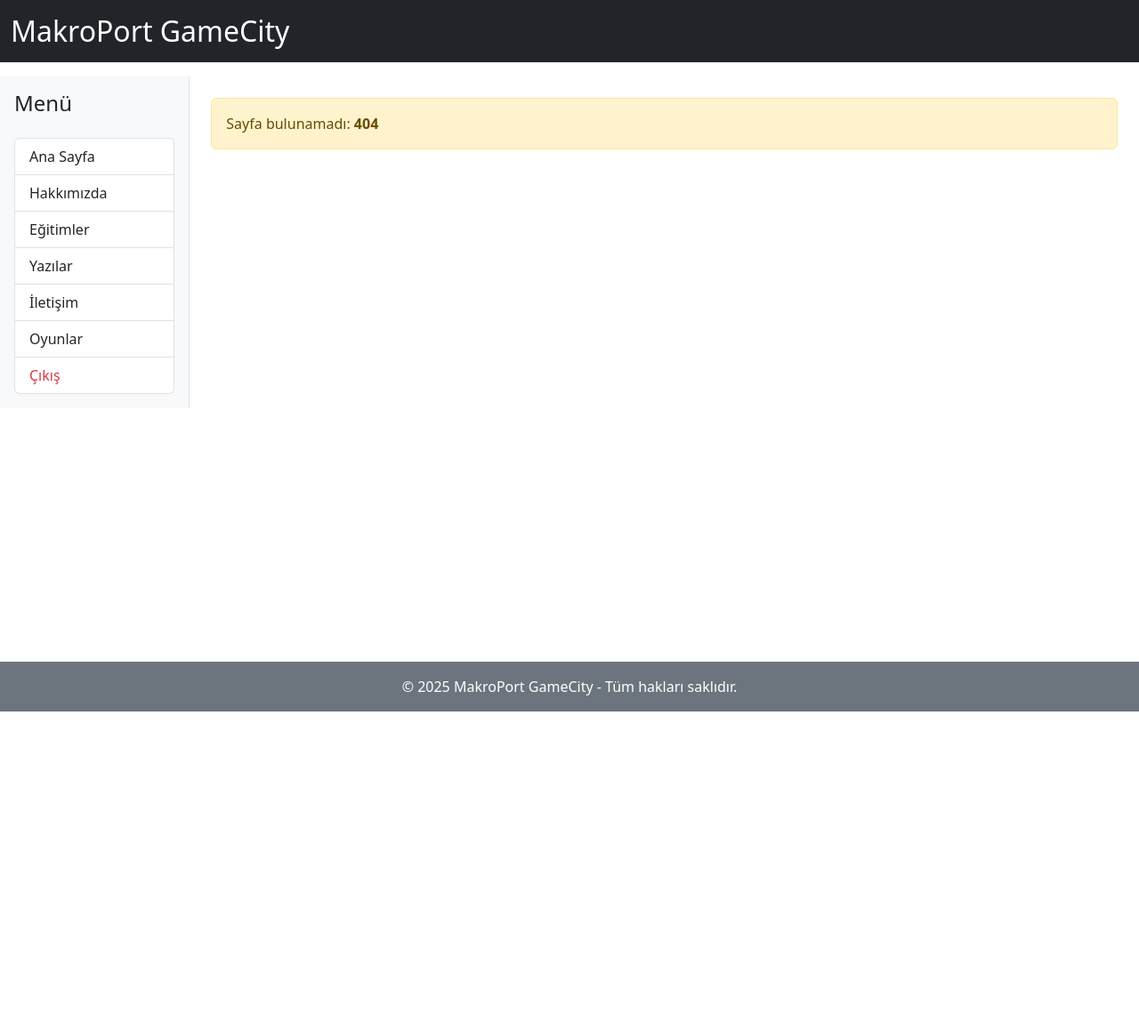
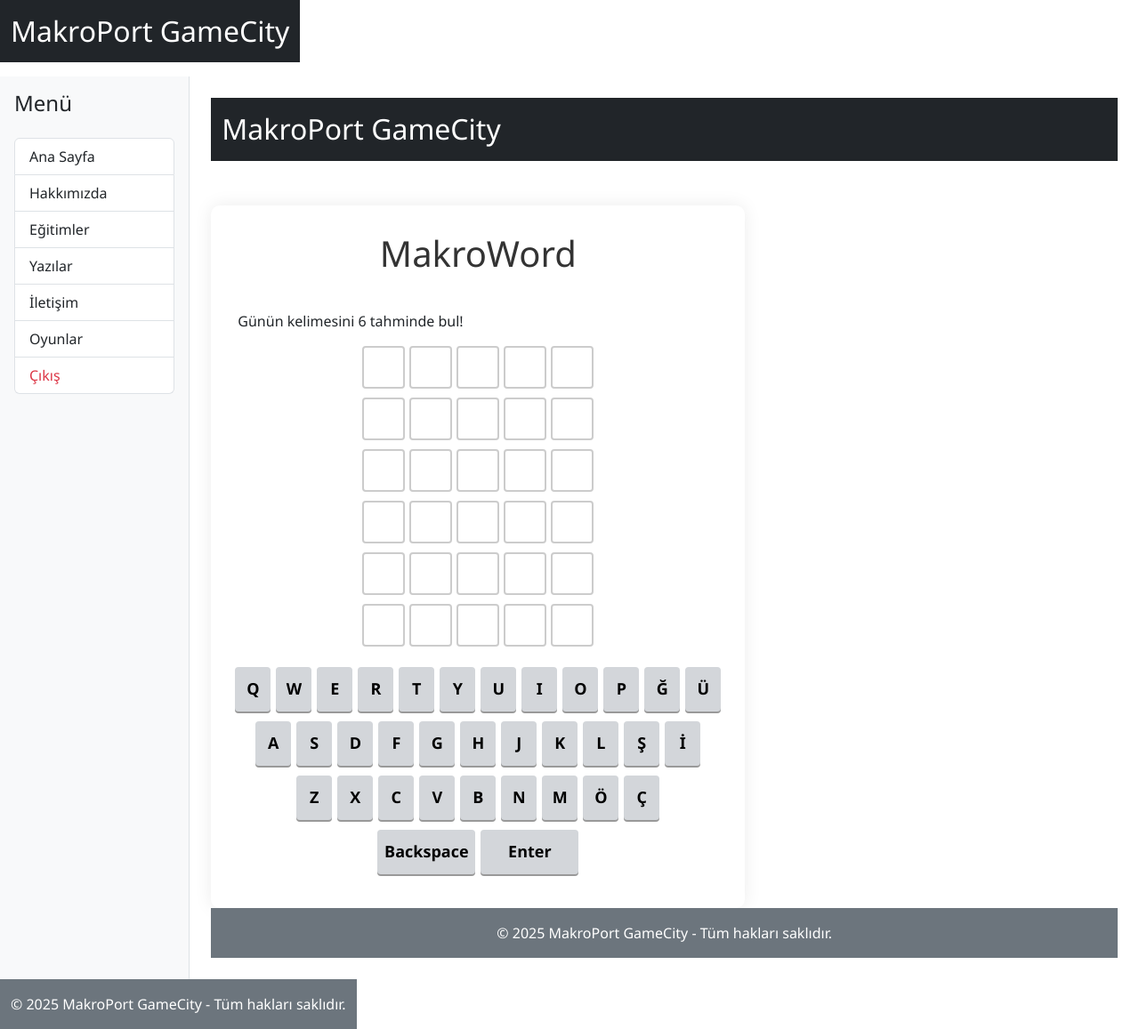
Before and after one commit to ckaraduman/makroport, a PHP site: page /makroword1 in a window 1280 px wide. Shown: the whole page at 89% size. Before the commit the page ends 800 px from the top, so only its background shows below. Run offline with PHP 8.4, Linux system fonts and the light colour scheme; the visitor is signed in with stand-in values (Sample User, id 1).

Commit message:
Step Backup-2

```diff
--- a/pages/games.php
+++ b/pages/games.php
@@ -7,3 +7,6 @@ if (!isset($_SESSION['user_id'])) {
 
 <h2>Oyunlar Sayfası</h2>
 <p>Hoş geldiniz, <?= htmlspecialchars($_SESSION['email']) ?></p>
+
+<a href="/makroword">MakroWord - Kelime Bulma Oyunu</a><br>
+<a href="/makroword1">MakroWord1 - Kelime Bulma Oyunu-1</a><br>
--- /dev/null
+++ b/pages/games/data/kelimeler.txt
@@ -0,0 +1,8 @@
+elmaç
+sabit
+kıyam
+nehir
+çizgi
+banka
+işlem
+kavun
--- /dev/null
+++ b/pages/games/lib/game-functions.php
@@ -0,0 +1,6 @@
+<?php
+function getDailyWord() {
+    $words = file(__DIR__ . '/../data/kelimeler.txt', FILE_IGNORE_NEW_LINES | FILE_SKIP_EMPTY_LINES);
+    $dayIndex = date('z'); // 0–365 arası gün numarası
+    return trim($words[$dayIndex % count($words)]);
+}
--- /dev/null
+++ b/pages/games/makroword1.css
@@ -0,0 +1,110 @@
+body {
+    background-color: #ffffff;
+    font-family: 'Segoe UI', Tahoma, Geneva, Verdana, sans-serif;
+    margin: 0;
+    padding: 0;
+    display: flex;
+    justify-content: center;
+    align-items: flex-start;
+    min-height: 100vh;
+}
+
+.game-container {
+    background: #ffffff;
+    padding: 30px;
+    margin-top: 50px;
+    border-radius: 10px;
+    box-shadow: 0 0 20px rgba(0, 0, 0, 0.08);
+    width: 100%;
+    max-width: 600px;
+}
+
+h1 {
+    text-align: center;
+    color: #333;
+    margin-bottom: 40px;
+}
+
+.board {
+    margin-bottom: 20px;
+}
+
+.word-row {
+    display: flex;
+    justify-content: center;
+    gap: 5px;
+    margin-bottom: 10px;
+}
+
+.letter-box {
+    width: 48px;
+    height: 48px;
+    border: 2px solid #ccc;
+    text-transform: uppercase;
+    text-align: center;
+    line-height: 48px;
+    font-size: 24px;
+    font-weight: bold;
+    background-color: white;
+    border-radius: 4px;
+    transition: all 0.2s ease;
+}
+
+.letter-box.correct {
+    background-color: #6aaa64; /* yeşil */
+    border-color: #6aaa64;
+    color: white;
+}
+
+.letter-box.present {
+    background-color: #c9b458; /* sarı */
+    border-color: #c9b458;
+    color: white;
+}
+
+.letter-box.absent {
+    background-color: #787c7e; /* gri */
+    border-color: #787c7e;
+    color: white;
+}
+
+.keyboard {
+    display: flex;
+    flex-direction: column;
+    align-items: center;
+}
+
+.keyboard-row {
+    display: flex;
+    justify-content: center;
+    margin-bottom: 5px;
+}
+
+.keyboard-key {
+    width: 40px;
+    height: 50px;
+    margin: 3px;
+    font-size: 18px;
+    font-weight: bold;
+    border: none;
+    border-radius: 4px;
+    background-color: #d3d6da;
+    color: #000;
+    cursor: pointer;
+    transition: all 0.1s ease-in-out;
+    box-shadow: 0 2px #999;
+}
+
+.keyboard-key:hover {
+    background-color: #e2e4e7;
+}
+
+.keyboard-key:active {
+    background-color: #999;
+    box-shadow: none;
+    transform: translateY(2px);
+}
+
+.keyboard-key.wide {
+    width: 110px;
+}
--- /dev/null
+++ b/pages/games/makroword1.js
@@ -0,0 +1,129 @@
+document.addEventListener("DOMContentLoaded", () => {
+    const word = document.body.dataset.word.toLowerCase();
+    const maxTries = 6;
+    const wordLength = word.length;
+    let currentTry = 0;
+    let currentGuess = "";
+
+    const board = document.getElementById("board");
+    const keyboard = document.getElementById("keyboard");
+
+    // Satırları oluştur
+    for (let i = 0; i < maxTries; i++) {
+        const row = document.createElement("div");
+        row.className = "word-row";
+        for (let j = 0; j < wordLength; j++) {
+            const box = document.createElement("div");
+            box.className = "letter-box";
+            row.appendChild(box);
+        }
+        board.appendChild(row);
+    }
+
+    // Klavyeyi oluştur
+const keyRows = [
+    ['Q','W','E','R','T','Y','U','I','O','P','Ğ','Ü'],
+    ['A','S','D','F','G','H','J','K','L','Ş','İ'],
+    ['Z','X','C','V','B','N','M','Ö','Ç'],
+    ['Backspace', 'Enter']
+];
+
+    keyRows.forEach(row => {
+        const rowDiv = document.createElement("div");
+        rowDiv.className = "keyboard-row";
+
+        row.forEach(key => {
+            const button = document.createElement("button");
+            button.textContent = key;
+            button.className = "keyboard-key";
+            if (key === "Backspace" || key === "Enter") {
+                button.classList.add("wide");
+            }
+
+            button.addEventListener("click", () => {
+                handleKey(
+                    key === 'Backspace' ? "Backspace" :
+                    key === 'Enter' ? "Enter" :
+                    key.toLowerCase()
+                );
+            });
+
+            rowDiv.appendChild(button);
+        });
+
+        keyboard.appendChild(rowDiv);
+    });
+
+    function updateRow() {
+        const rows = document.querySelectorAll(".word-row");
+        const currentRow = rows[currentTry];
+        const boxes = currentRow.querySelectorAll(".letter-box");
+        boxes.forEach((box, i) => {
+            box.textContent = currentGuess[i] || "";
+        });
+    }
+
+    function handleKey(key) {
+        if (currentTry >= maxTries) return;
+
+        if (key === "Enter") {
+            if (currentGuess.length === wordLength) {
+                checkGuess();
+            }
+        } else if (key === "Backspace") {
+            currentGuess = currentGuess.slice(0, -1);
+            updateRow();
+        } else if (/^[a-zA-ZğüşıöçĞÜŞİÖÇ]$/.test(key) && currentGuess.length < wordLength) {
+            currentGuess += key;
+            updateRow();
+        }
+    }
+
+    function checkGuess() {
+        const rows = document.querySelectorAll(".word-row");
+        const currentRow = rows[currentTry];
+        const boxes = currentRow.querySelectorAll(".letter-box");
+        const guess = currentGuess.toLowerCase();
+
+        const letterCount = {};
+        for (let l of word) {
+            letterCount[l] = (letterCount[l] || 0) + 1;
+        }
+
+        boxes.forEach(box => {
+            box.classList.remove("correct", "present", "absent");
+        });
+
+        for (let i = 0; i < wordLength; i++) {
+            if (guess[i] === word[i]) {
+                boxes[i].classList.add("correct");
+                letterCount[guess[i]]--;
+            }
+        }
+
+        for (let i = 0; i < wordLength; i++) {
+            if (guess[i] !== word[i]) {
+                if (letterCount[guess[i]] > 0) {
+                    boxes[i].classList.add("present");
+                    letterCount[guess[i]]--;
+                } else {
+                    boxes[i].classList.add("absent");
+                }
+            }
+        }
+
+        if (guess === word) {
+            setTimeout(() => alert("🎉 Doğru tahmin!"), 300);
+        } else {
+            currentTry++;
+            if (currentTry >= maxTries) {
+                setTimeout(() => alert("❌ Tahmin hakkınız bitti! Kelime: " + word), 300);
+            }
+            currentGuess = "";
+        }
+    }
+
+    document.addEventListener("keydown", (e) => {
+        handleKey(e.key);
+    });
+});
--- /dev/null
+++ b/pages/games/makroword1.php
@@ -0,0 +1,34 @@
+<?php
+if (session_status() === PHP_SESSION_NONE) {
+    session_start();
+}
+require_once __DIR__ . '/lib/game-functions.php';
+
+$kelime = getDailyWord(); // Günlük kelimeyi al
+?>
+<!DOCTYPE html>
+<html lang="tr">
+<head>
+    <meta charset="UTF-8">
+    <title>MakroWord - Kelime Tahmin Oyunu</title>
+    <meta name="viewport" content="width=device-width, initial-scale=1">
+    <link href="/pages/games/makroword1.css" rel="stylesheet">
+</head>
+<body data-word="<?= $kelime ?>">
+<?php include './includes/header.php'; ?>
+
+<div class="game-container">
+    <h1>MakroWord</h1>
+    <p class="subtitle">Günün kelimesini 6 tahminde bul!</p>
+
+    <div id="board" class="board"></div>
+    <div id="keyboard" class="keyboard"></div>
+
+    <div id="game-message" class="game-message"></div>
+</div>
+
+<script src="/pages/games/makroword1.js"></script>
+
+<?php include './includes/footer.php'; ?>
+</body>
+</html>
--- /dev/null
+++ b/pages/games/makrowords.json
@@ -0,0 +1 @@
+["evren", "karga", "akşam", "yazma", "incek", "kuytu", "zihin", "gizem"]
--- a/route.php
+++ b/route.php
@@ -13,6 +13,9 @@ $routes = [
     'verify' => 'auth/verify.php',               // E-posta doğrulama sayfası
     'about' => 'pages/about.php',
     'course' => 'pages/course.php',
+    'makroword' => 'pages/games/makroword.php',
+    'makroword1' => 'pages/games/makroword1.php',
+    'wordcheck' => 'pages/games/wordcheck.php',
     'blog' => 'pages/blog.php',
     'contact' => 'pages/contact.php',
     'games' => 'pages/games.php',
```
Also changed, not shown: pages/games/lib/makroword.css (added, +67 -0 lines), pages/games/makroword.php (added, +79 -0 lines), pages/games/wordcheck.php (added, +21 -0 lines).
